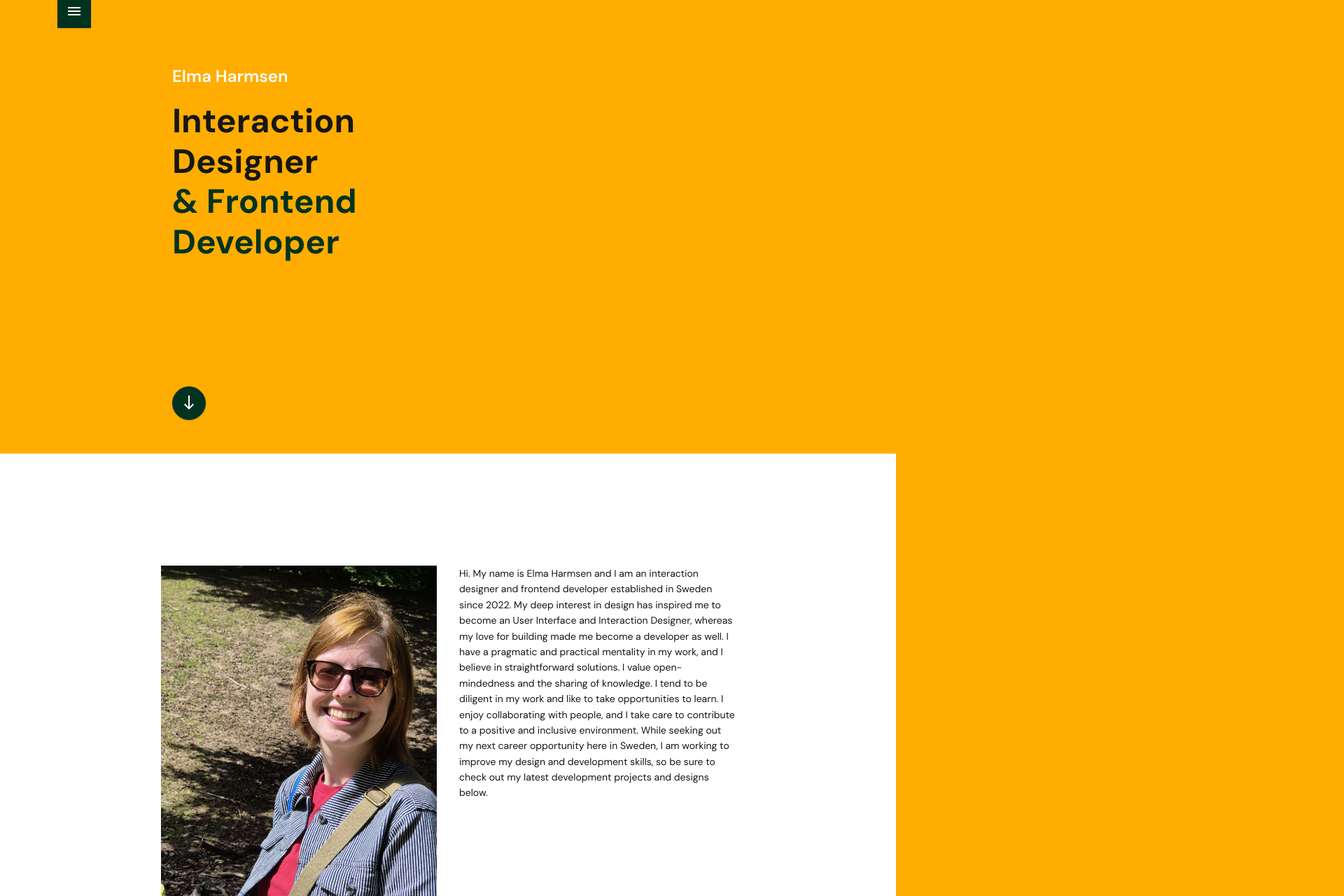
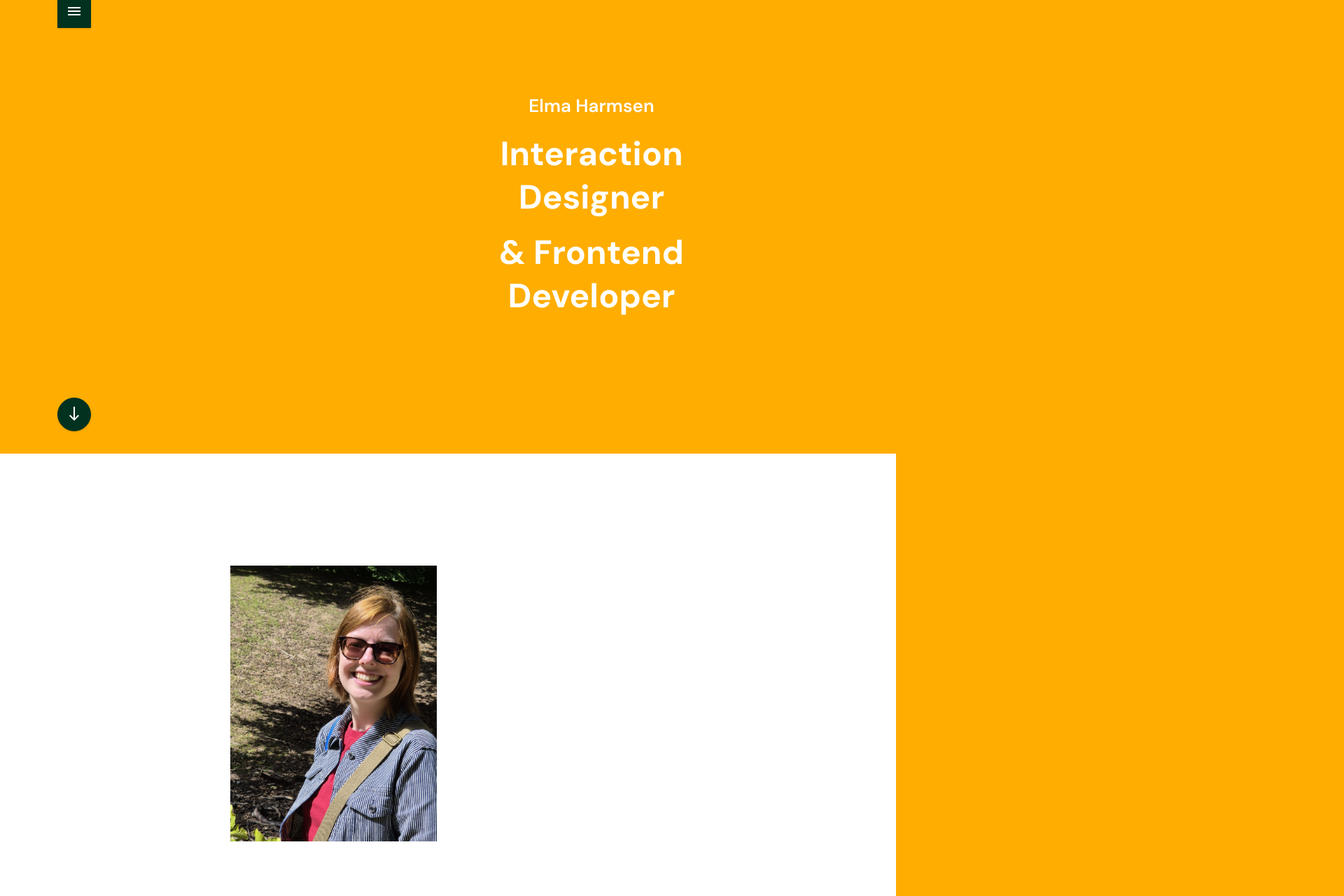
Before and after one commit to ElmaHarmsen/portfolio2025, a Vue app: page / in a window 1280 px wide. Shown: the part 40-1320 px from the top of the page at 70% size, 1920 px wide, since content can reach past the window. Built offline with nearby package versions, Linux system fonts and the light colour scheme.

Commit message:
fixed layout homeview

```diff
--- a/src/App.vue
+++ b/src/App.vue
@@ -1,13 +1,11 @@
 <script setup>
 import { RouterView } from 'vue-router'
 import MainNav from './components/MainNav.vue'
-import FooterSection from './components/FooterSection.vue'
 </script>
 
 <template>
   <section>
     <MainNav />
     <RouterView />
-    <FooterSection />
   </section>
 </template>
--- a/src/assets/main.scss
+++ b/src/assets/main.scss
@@ -8,18 +8,19 @@
 
 a {
   text-decoration: none;
-  color: var(--clr-purple-70);
+  color: var(--clr-gray-100);
   transition: 0.4s;
 }
 
 h1 {
-  font-family: 'DM Sans Regular';
-  font-size: 1.25rem;
+  font-family: 'DM Sans Bold';
+  font-size: 3rem;
+  line-height: 1.3;
 }
 
 h2 {
   font-family: 'DM Sans SemiBold';
-  font-size: 1rem;
+  font-size: 1.625rem;
 }
 
 h3 {
@@ -28,35 +29,33 @@ h3 {
 }
 
 h4 {
-  font-family: 'DM Sans Regular';
-  font-size: 0.875rem;
+  font-family: 'DM Sans Medium';
+  font-size: 0.75rem;
 }
 
 p {
-  font-family: 'DM Sans Regular';
-  font-size: 0.875rem;
+  font-family: 'DM Sans Medium';
+  font-size: 0.9375rem;
+  line-height: 1.7;
 }
 
-.main-button {
-  display: inline-flex;
-  justify-content: start;
-  column-gap: 2rem;
-  background-color: var(--clr-purple-60);
-  color: var(--clr-white);
-  font-size: 1rem;
-  padding: 1rem;
-  border: none;
-  height: 5rem;
-  transition: 0.1s ease;
-  width: 100%;
+@media (max-width: 450px) {
+  h1 {
+    font-size: 2.5rem;
+  }
+  h2 {
+    font-size: 1.5rem;
+  }
+
+  h3 {
+    font-size: 1rem;
+  }
+
+  h4 {
+    font-size: 0.875rem;
+  }
+
+  p {
+    font-size: 0.875rem;
+  }
 }
-
-.main-button:hover {
-  cursor: pointer;
-  background-color: var(--clr-purple-70);
-}
-
-// @media (min-width: 1024px) {
-//   #app {
-//   }
-// }
--- a/src/components/HomeSection.vue
+++ b/src/components/HomeSection.vue
@@ -9,21 +9,21 @@ const scrollIntoView = (id) => {
 </script>
 
 <template>
-  <section class="section" id="home-section">
-    <div class="section__content">
+  <section class="section-wide" id="home-section">
+    <div class="container">
+      <div class="inside-container">
         <div class="title">
-        <span class="title__small">Elma Harmsen</span>
+          <h2 class="title__small">Elma Harmsen</h2>
           <h1>
             Interaction <br />
-          Designer <br />
-          <span class="title__colored"
-            >& Frontend <br />
-            Developer</span
-          >
+            Designer
+          </h1>
+          <h1>
+            & Frontend <br />
+            Developer
           </h1>
         </div>
-      <!-- <img src="../assets/blob.svg" class="blob" alt="Just a blob" /> -->
-      <!-- <img src="../assets/home-img.png" class="home-img" alt="Cat" /> -->
+      </div>
       <div class="btn-container">
         <button class="home-btn" @click="scrollIntoView('intro-section')">
           <img src="../assets/icons/arrow--down.svg" class="home-btn__icon" alt="" />
@@ -34,89 +34,58 @@ const scrollIntoView = (id) => {
 </template>
 
 <style scoped lang="scss">
-.section {
+.section-wide {
+  grid-column-start: 1;
+  grid-column-end: 17;
+  width: 100%;
+  height: calc(100vh - 7rem);
+
+  .container {
+    display: grid;
+    grid-template-columns: repeat(16, 1fr);
+    gap: 32px;
+    height: 100%;
+
+    .inside-container {
       grid-column-start: 4;
       grid-column-end: 14;
-  width: calc(100% + (2 * 1rem));
-  height: calc(100vh - 7rem);
-  display: flex;
-  flex-flow: column nowrap;
-  justify-content: flex-end;
-  align-items: start;
-  padding-top: 0 !important;
-
-  &__content {
-    margin: 0rem -2rem 2rem -1rem;
       display: grid;
-    grid-template-rows: repeat(3, 1fr);
-    gap: 32px;
-    width: 100%;
-    height: calc(100% - 7rem);
+      grid-template-columns: repeat(2, 1fr);
+      grid-template-rows: repeat(1, 1fr);
+      gap: 2rem;
       padding: 1rem;
+      margin: 5rem -1rem 0 -1rem;
+      height: 100%;
 
       .title {
         grid-row-start: 1;
-      grid-row-end: 3;
+        grid-row-end: 2;
+        grid-column-start: 2;
+        grid-column-end: 3;
         align-self: center;
         display: flex;
         flex-flow: column nowrap;
+        align-items: center;
         row-gap: 1rem;
 
         h1 {
-        font-family: 'DM Sans Bold';
-        font-size: 3rem;
-        line-height: 1.2;
-        color: var(--clr-gray-100);
+          text-align: center;
         }
-
-      &__small {
-        font-family: 'DM Sans SemiBold';
-        font-size: 1.5rem;
-      }
-
-      &__colored {
-        color: var(--clr-green);
-      }
-    }
-
-    .blob,
-    .home-img {
-      grid-column-start: 2;
-      grid-column-end: 3;
-      grid-row-start: 1;
-      grid-row-end: 3;
-    }
-
-    .blob {
-      position: relative;
-      z-index: -1;
-      width: 150%;
-      height: 150%;
-      transform: translateX(-20%);
-    }
-
-    .home-img {
-      position: relative;
-      z-index: 2;
-      left: 25%;
-      top: 35%;
-      width: auto;
-      height: 80%;
       }
     }
 
     .btn-container {
+      grid-column-start: 2;
+      grid-column-end: 16;
       align-self: flex-end;
       justify-self: flex-start;
-    position: absolute;
-    z-index: 3;
-    bottom: 10rem;
       width: 3rem;
       height: 3rem;
       display: flex;
       flex-flow: column nowrap;
       justify-content: center;
       align-items: center;
+      margin-bottom: 2rem;
 
       .home-btn {
         background-color: var(--clr-green);
@@ -139,55 +108,35 @@ const scrollIntoView = (id) => {
       }
     }
   }
+}
 
 @media (max-width: 450px) {
-  .section {
+  .section-wide {
     grid-column-start: 1;
     grid-column-end: 2;
-    width: calc(100% - (2 * 2rem));
 
-    &__content {
-      grid-template-columns: repeat(1, 1fr);
-      grid-template-rows: repeat(3, 1fr);
-      margin: 0rem 2rem 2rem 2rem;
+    .container {
+      display: block;
+
+      .inside-container {
+        display: grid;
+        grid-template-columns: 1fr;
+        margin: 0 2rem;
         padding: 0;
-      width: 100%;
 
         .title {
           grid-column-start: 1;
           grid-column-end: 2;
-        grid-row-start: 1;
-        grid-row-end: 3;
-      }
-
-      .blob,
-      .home-img {
-        grid-column-start: 1;
-        grid-column-end: 2;
-        grid-row-start: 2;
-        grid-row-end: 4;
-      }
-
-      .blob {
-        display: none;
-        position: absolute;
-        z-index: -1;
-        width: 125%;
-        height: 125%;
-        transform: translateY(0%) translateX(-20%);
-      }
-
-      .home-img {
-        position: absolute;
-        z-index: 2;
-        transform: translateX(-25%) translateY(25%);
-        width: auto;
-        height: 30%;
+          row-gap: 0.5rem;
         }
       }
 
       .btn-container {
-      justify-self: center;
+        position: relative;
+        left: 2rem;
+        bottom: 2rem;
+        transform: translateY(-100%);
+      }
     }
   }
 }
--- a/src/components/IntroSection.vue
+++ b/src/components/IntroSection.vue
@@ -5,49 +5,20 @@
     <div class="container">
       <div class="inside-container">
         <img src="../assets/me.jpg" class="picture-me" alt="" />
-        <h4 class="text-container">
-          Hi. My name is Elma Harmsen and I am an interaction designer and frontend developer
-          established in Sweden since 2022. My deep interest in design has inspired me to become an
-          User Interface and Interaction Designer, whereas my love for building made me become a
-          developer as well. I have a pragmatic and practical mentality in my work, and I believe in
-          straightforward solutions. I value open-mindedness and the sharing of knowledge. I tend to
-          be diligent in my work and like to take opportunities to learn. I enjoy collaborating with
-          people, and I take care to contribute to a positive and inclusive environment. While
-          seeking out my next career opportunity here in Sweden, I am working to improve my design
-          and development skills, so be sure to check out my latest development projects and designs
-          below.
-        </h4>
-        <div class="items">
-          <div class="item">
-            <h4 class="item__title">Background</h4>
-            <h3 class="item__description">
-              Human-Computer Interaction, <br />
-              Web Development, <br />
-              Multimedia Design
-            </h3>
-          </div>
-          <div class="item">
-            <h4 class="item__title">Previous job roles</h4>
-            <h3 class="item__description">
-              Web Developer <br />
-              User Interface Designer <br />
-            </h3>
-          </div>
-          <div class="item">
-            <h4 class="item__title">Languages</h4>
-            <h3 class="item__description">Dutch, English, Swedish</h3>
-          </div>
-          <div class="item">
-            <h4 class="item__title">Location</h4>
-            <h3 class="item__description">
-              Stockholm, Uppsala <br />
-              Sweden
-            </h3>
-          </div>
-          <div class="item">
-            <h4 class="item__title">Experience</h4>
-            <h3 class="item__description">1,5+ years</h3>
-          </div>
+        <div class="text-container">
+          <h2 class="title">Hi, my name is Elma</h2>
+          <p>
+            I am an interaction designer and frontend developer established in Sweden since 2022. My
+            deep interest in design has inspired me to become an User Interface and Interaction
+            Designer, whereas my love for building made me become a developer as well. I have a
+            pragmatic and practical mentality in my work, and I believe in straightforward
+            solutions. I value open-mindedness and the sharing of knowledge. I tend to be diligent
+            in my work and like to take opportunities to learn. I enjoy collaborating with people,
+            and I take care to contribute to a positive and inclusive environment. While seeking out
+            my next career opportunity here in Sweden, I am working to improve my design and
+            development skills, so be sure to check out my latest development projects and designs
+            below.
+          </p>
         </div>
       </div>
     </div>
@@ -76,33 +47,18 @@
       margin: 0 -1rem;
 
       .picture-me {
-        width: 100%;
+        width: 75%;
         grid-row-start: 1;
         grid-row-end: 4;
+        justify-self: flex-end;
       }
 
       .text-container {
+        display: flex;
+        flex-flow: column nowrap;
+        row-gap: 1.25rem;
         grid-column-start: 2;
         grid-column-end: 3;
-        color: var(--clr-gray-100);
-      }
-
-      .items {
-        grid-column-start: 2;
-        grid-column-end: 3;
-        display: flex;
-        flex-flow: column nowrap;
-        row-gap: 1rem;
-
-        .item {
-          display: flex;
-          flex-flow: column nowrap;
-          row-gap: 0.25rem;
-
-          &__description {
-            font-family: 'DM Sans SemiBold';
-          }
-        }
       }
     }
   }
@@ -118,26 +74,25 @@
 
       .inside-container {
         display: grid;
-        grid-template-columns: 1fr;
-        grid-template-rows: repeat(4, auto);
+        grid-template-columns: 3rem 1fr;
+        grid-template-rows: repeat(3, auto);
         gap: 2rem 0;
         margin: 0 2rem;
 
         .picture-me {
+          width: 100%;
           grid-row-start: 1;
           grid-row-end: 2;
-          grid-column-start: 1;
+          grid-column-start: 2;
           grid-column-end: 3;
         }
 
         .text-container {
           grid-row-start: 2;
           grid-row-end: 3;
-        }
-
-        .items {
-          grid-row-start: 3;
-          grid-row-end: 4;
+          grid-column-start: 2;
+          grid-column-end: 3;
+          row-gap: 0.75rem;
         }
       }
     }
--- a/src/components/SkillsSection.vue
+++ b/src/components/SkillsSection.vue
@@ -2,65 +2,58 @@
 
 <template>
   <section class="section" id="skills-section">
-    <h1 class="section__title">Skills & Services</h1>
     <div class="section__content">
+      <h1 class="title">
+        Skills & <br />
+        Services
+      </h1>
       <div class="service-item">
         <div class="service-item__description">
-          <h1>Interaction Design</h1>
+          <h2>Frontend Dev</h2>
           <div class="container">
-            <h4>Measuring & Analysing UI</h4>
-            <h4>Usability Testing</h4>
-            <h4>User Research</h4>
+            <h3>HTML & CSS</h3>
+            <h3>JavaScript</h3>
+            <h3>Git & Github</h3>
           </div>
         </div>
       </div>
       <div class="service-item">
         <div class="service-item__description">
-          <h1>UI/UX Design</h1>
+          <h2>Frameworks</h2>
           <div class="container">
-            <h4>Design Principles</h4>
-            <h4>Lofi & Hifi Prototyping</h4>
-            <h4>Design Cycle</h4>
+            <h3>React Js</h3>
+            <h3>&</h3>
+            <h3>Vue Js</h3>
           </div>
         </div>
       </div>
       <div class="service-item">
         <div class="service-item__description">
-          <h1>HCI</h1>
+          <h2>Interaction Design</h2>
           <div class="container">
-            <h4>User Centred Design</h4>
-            <h4>Embodied Interaction</h4>
-            <h4>Non-exclusive Design</h4>
+            <h3>Measuring & Analysing UI</h3>
+            <h3>Usability Testing</h3>
+            <h3>User Research</h3>
           </div>
         </div>
       </div>
       <div class="service-item">
         <div class="service-item__description">
-          <h1>Frontend Dev</h1>
+          <h2>UI/UX Design</h2>
           <div class="container">
-            <h4>HTML & CSS</h4>
-            <h4>JavaScript</h4>
-            <h4>Git & Github</h4>
+            <h3>Design Principles</h3>
+            <h3>Lofi & Hifi Prototyping</h3>
+            <h3>Design Cycle</h3>
           </div>
         </div>
       </div>
       <div class="service-item">
         <div class="service-item__description">
-          <h1>Frameworks</h1>
+          <h2>HCI</h2>
           <div class="container">
-            <h4>React Js</h4>
-            <h4>&</h4>
-            <h4>Vue Js</h4>
-          </div>
-        </div>
-      </div>
-      <div class="service-item">
-        <div class="service-item__description">
-          <h1>Personal Skills</h1>
-          <div class="container">
-            <h4>Creative & Innovative</h4>
-            <h4>Organised Approach</h4>
-            <h4>Detail Oriented</h4>
+            <h3>User Centred Design</h3>
+            <h3>Embodied Interaction</h3>
+            <h3>Non-exclusive Design</h3>
           </div>
         </div>
       </div>
@@ -75,20 +68,22 @@
   width: 100%;
   padding-bottom: 10rem;
 
-  &__title {
-    font-family: 'DM Sans Bold';
-    font-size: 3rem;
-    line-height: 1.2;
-    color: var(--clr-gray-100);
-    text-align: center;
-  }
-
   &__content {
     display: grid;
     grid-template-columns: repeat(3, 1fr);
     grid-template-rows: repeat(2, 1fr);
     gap: 32px;
-    margin: 5rem -1rem 0 -1rem;
+    margin: 0 -1rem;
+
+    .title {
+      font-family: 'DM Sans Bold';
+      font-size: 3rem;
+      line-height: 1.2;
+      color: var(--clr-gray-100);
+      text-align: center;
+      justify-self: center;
+      align-self: center;
+    }
 
     .service-item {
       aspect-ratio: 1 / 1;
@@ -108,12 +103,6 @@
         background-color: var(--clr-white);
         padding: 1rem;
         height: 100%;
-
-        h1 {
-          color: var(--clr-gray-100);
-          font-family: 'DM Sans SemiBold';
-          font-size: 1.5rem;
-        }
 
         .container {
           display: flex;
@@ -143,6 +132,7 @@
   .section {
     grid-column-start: 1;
     grid-column-end: 2;
+    padding-top: 5rem !important;
 
     &__content {
       display: grid;
--- a/src/views/HomeView.vue
+++ b/src/views/HomeView.vue
@@ -5,6 +5,7 @@ import ProjectsSection from '../components/ProjectsSection.vue'
 import DesignValuesSection from '@/components/DesignValuesSection.vue'
 import SkillsSection from '@/components/SkillsSection.vue'
 import CareerSection from '../components/CareerSection.vue'
+import FooterSection from '../components/FooterSection.vue'
 </script>
 
 <template>
@@ -15,6 +16,7 @@ import CareerSection from '../components/CareerSection.vue'
     <DesignValuesSection />
     <SkillsSection />
     <CareerSection />
+    <FooterSection />
   </main>
 </template>
 
```
Also changed, not shown: src/components/CareerSection.vue (+28 -14 lines), src/components/DesignValuesSection.vue (+15 -12 lines), src/components/FooterSection.vue (+73 -18 lines), src/components/ProjectsSection.vue (+33 -53 lines). Lines whose indentation alone changed are shown as unchanged.
